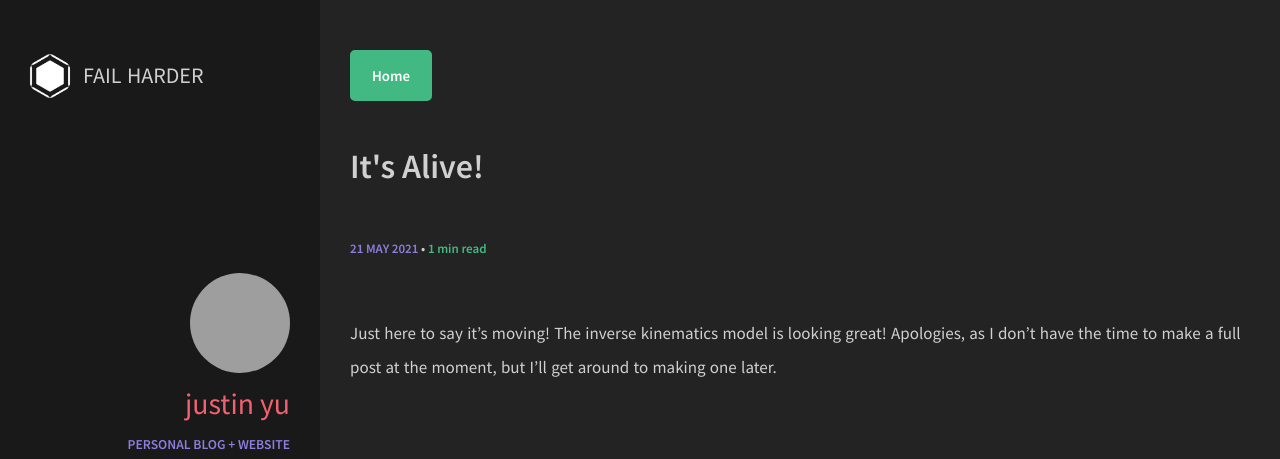
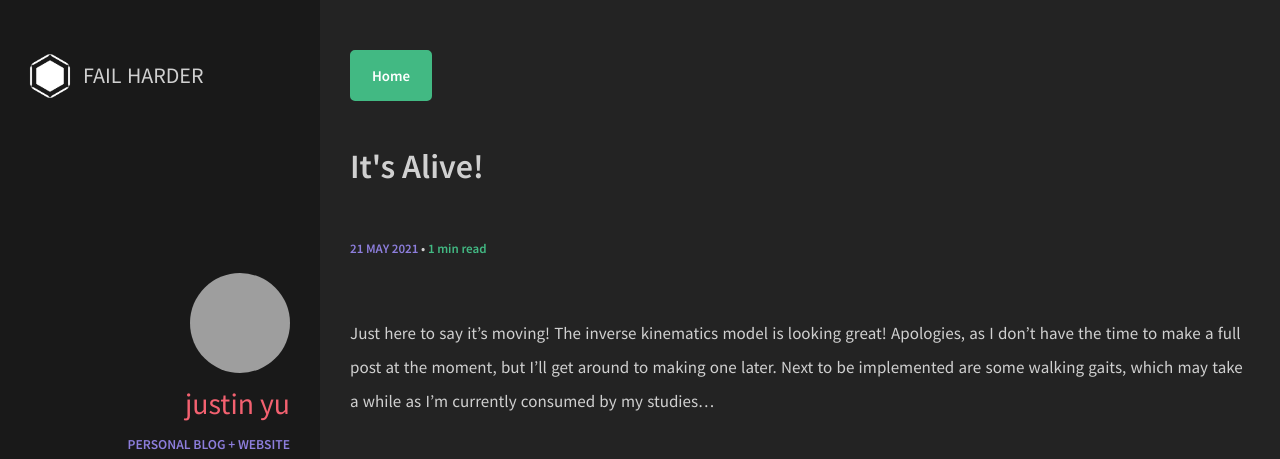
Before and after one commit to uynitsuj/uynitsuj.github.io, a Jekyll site: the page built from _posts/2021-05-21-its-alive.md, in a window 1280 px wide. Shown: the top 459 px of the page. Built offline with Jekyll 4.4.1, drawn with Linux system fonts in a browser that asks for light colours; grey boxes are pictures that could not be loaded.

Commit message:
Update 2021-05-21-its-alive.md

```diff
--- a/_posts/2021-05-21-its-alive.md
+++ b/_posts/2021-05-21-its-alive.md
@@ -6,7 +6,7 @@ categories: [projects]
 image: gallery/ezgif-3-fced31d97cb5.gif
 ---
 
-Just here to say it's moving! The inverse kinematics model is looking great! Apologies, as I don't have the time to make a full post at the moment, but I'll get around to making one later.
+Just here to say it's moving! The inverse kinematics model is looking great! Apologies, as I don't have the time to make a full post at the moment, but I'll get around to making one later. Next to be implemented are some walking gaits, which may take a while as I'm currently consumed by my studies...
 
 <br>
 <div align="center"><iframe width="560" height="315" src="https://www.youtube.com/embed/zvvzg43DtZo" frameborder="0" allow="accelerometer; autoplay; clipboard-write; encrypted-media; gyroscope; picture-in-picture" allowfullscreen></iframe></div>
```
